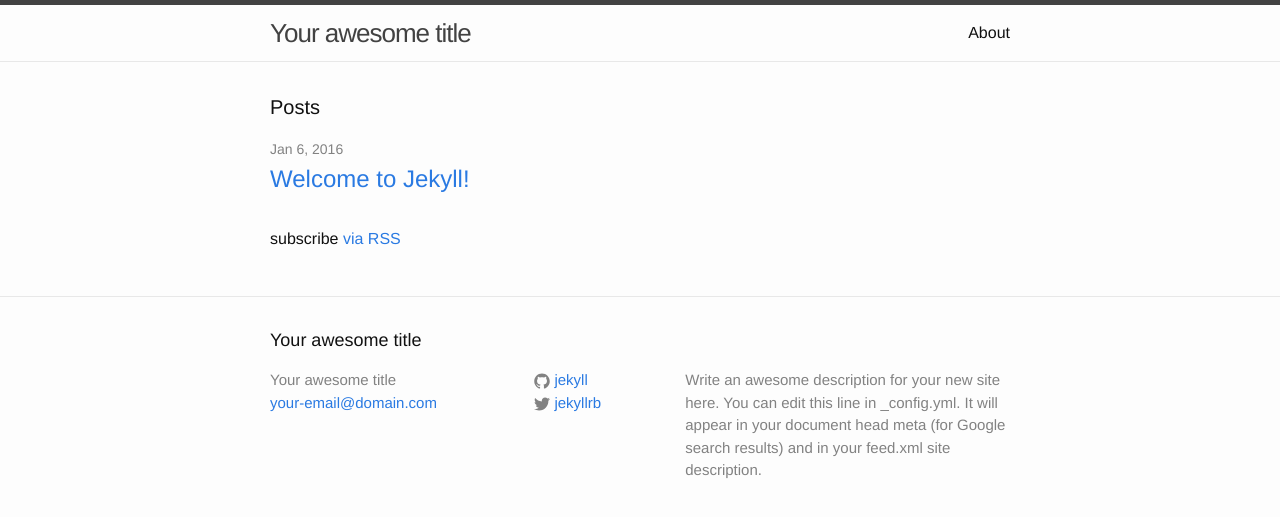
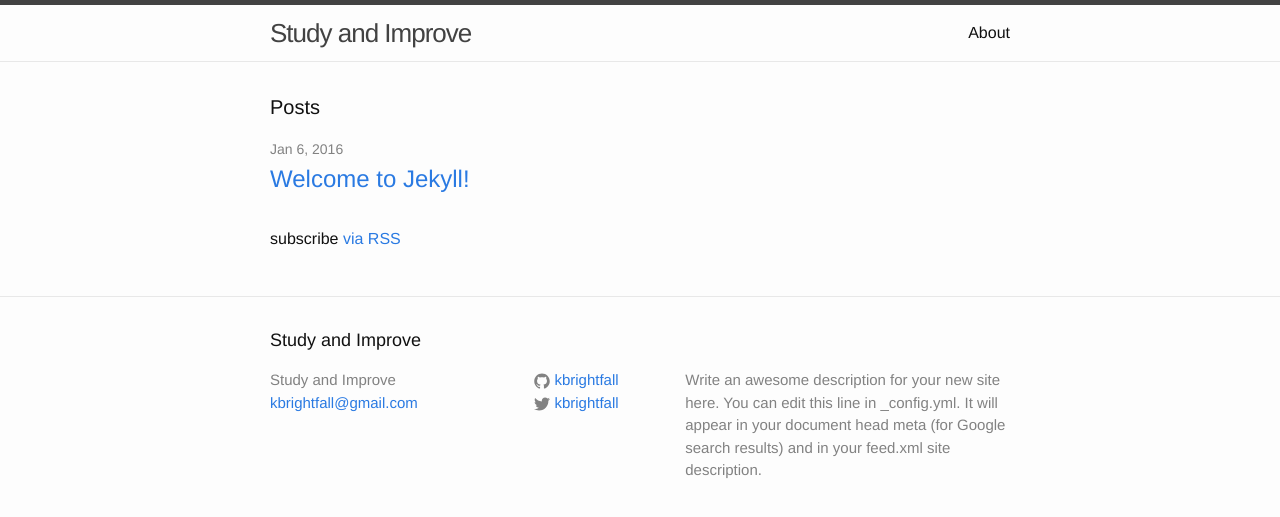
Before and after one commit to kbrightfall/reconstruction, a Jekyll site: the page built from index.html, in a window 1280 px wide. Shown: the top 517 px of the page. Built offline with Jekyll 4.4.1, drawn with Linux system fonts in a browser that asks for light colours.

Commit message:
second commit

```diff
--- a/_config.yml
+++ b/_config.yml
@@ -6,16 +6,16 @@
 # 'jekyll serve'. If you change this file, please restart the server process.
 
 # Site settings
-title: Your awesome title
-email: your-email@domain.com
+title: Study and Improve
+email: kbrightfall@gmail.com
 description: > # this means to ignore newlines until "baseurl:"
   Write an awesome description for your new site here. You can edit this
   line in _config.yml. It will appear in your document head meta (for
   Google search results) and in your feed.xml site description.
-baseurl: "" # the subpath of your site, e.g. /blog
+baseurl: "/reconstruction" # the subpath of your site, e.g. /blog
 url: "http://yourdomain.com" # the base hostname & protocol for your site
-twitter_username: jekyllrb
-github_username:  jekyll
+twitter_username: kbrightfall
+github_username:  kbrightfall
 
 # Build settings
 markdown: kramdown
```
